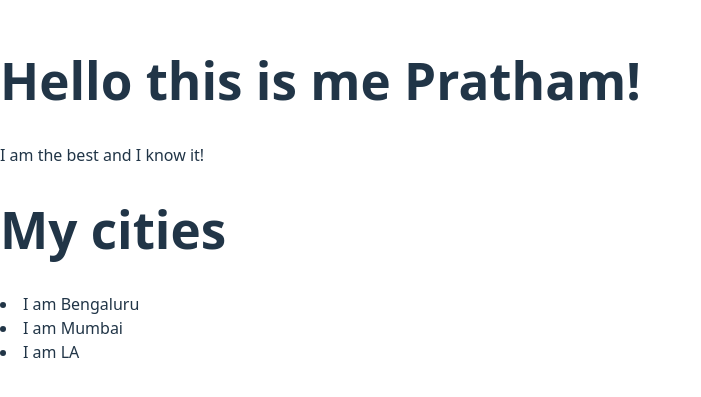
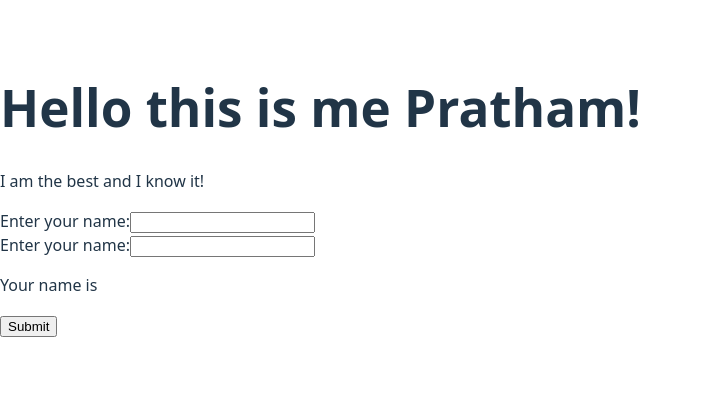
Before and after one commit to pratham2707/react-practice, a React (Vite) app: page / in a window 1280 px wide. Shown: the part 209-606 px from the top of the page, without its empty margins (0-701 px from the left). Built offline with nearby package versions, Linux system fonts and the light colour scheme.

Commit message:
All about forms in React and controlled components

```diff
--- a/src/App.jsx
+++ b/src/App.jsx
@@ -25,6 +25,8 @@
 // import TernaryOperator from "./Components/ConditionalRendering/TernaryOperator.jsx"
 // import TwoAmpersands from "./Components/ConditionalRendering/TwoAmpersands.jsx"
 
+import SimpleForm from "./Components/Forms/SimpleForm.jsx"
+import ValueInState from "./Components/Forms/ValueInState.jsx"
 import SampleList from "./Components/Lists/SampleLists.jsx"
 
 function App() {
@@ -58,7 +60,10 @@ function App() {
       <TwoAmpersands brand="Rolls Royce" />
       <TernaryOperator /> */}
       {/* All related to Lists */}
-      <SampleList />
+      {/* <SampleList /> */}
+      {/* All about forms */}
+      <SimpleForm />
+      <ValueInState />
     </>
   )
 }
--- /dev/null
+++ b/src/Components/Forms/SimpleForm.jsx
@@ -0,0 +1,14 @@
+function SimpleForm() {
+    return (
+        <>
+            <form>
+                <label>
+                    Enter your name:
+                    <input type="text" />
+                </label>
+            </form>
+        </>
+    )
+}
+
+export default SimpleForm;
--- /dev/null
+++ b/src/Components/Forms/ValueInState.jsx
@@ -0,0 +1,33 @@
+import { useState, useEffect } from "react";
+
+function ValueInState() {
+    const [name, setName] = useState("");
+    const handleChange = (e) => {
+        setName(e.target.value)
+    }
+    const handleSubmit = (e) => {
+        e.preventDefault();
+        alert(`Hello ${name}`);
+    }
+    useEffect(() => {
+        console.log("Current Name", name)
+    }, [name])
+    return (
+        <>
+            <form onSubmit={handleSubmit}>
+                <label>
+                    Enter your name:
+                    <input
+                        type="text"
+                        value={name}
+                        onChange={handleChange}
+                    />
+                </label>
+                <p>Your name is {name}</p>
+                <input type="submit" />
+            </form>
+        </>
+    )
+}
+
+export default ValueInState;
--- a/src/Components/Lists/SampleLists.jsx
+++ b/src/Components/Lists/SampleLists.jsx
@@ -3,7 +3,7 @@ function SampleList() {
     return (
         <>
             <h1>My cities</h1>
-            {myList.map((city) => <li key={city.name}>I am {city.name}</li>)}
+            {myList.map((city) => <li key={city.id}>I am {city.name}</li>)}
         </>
     )
 }
```
